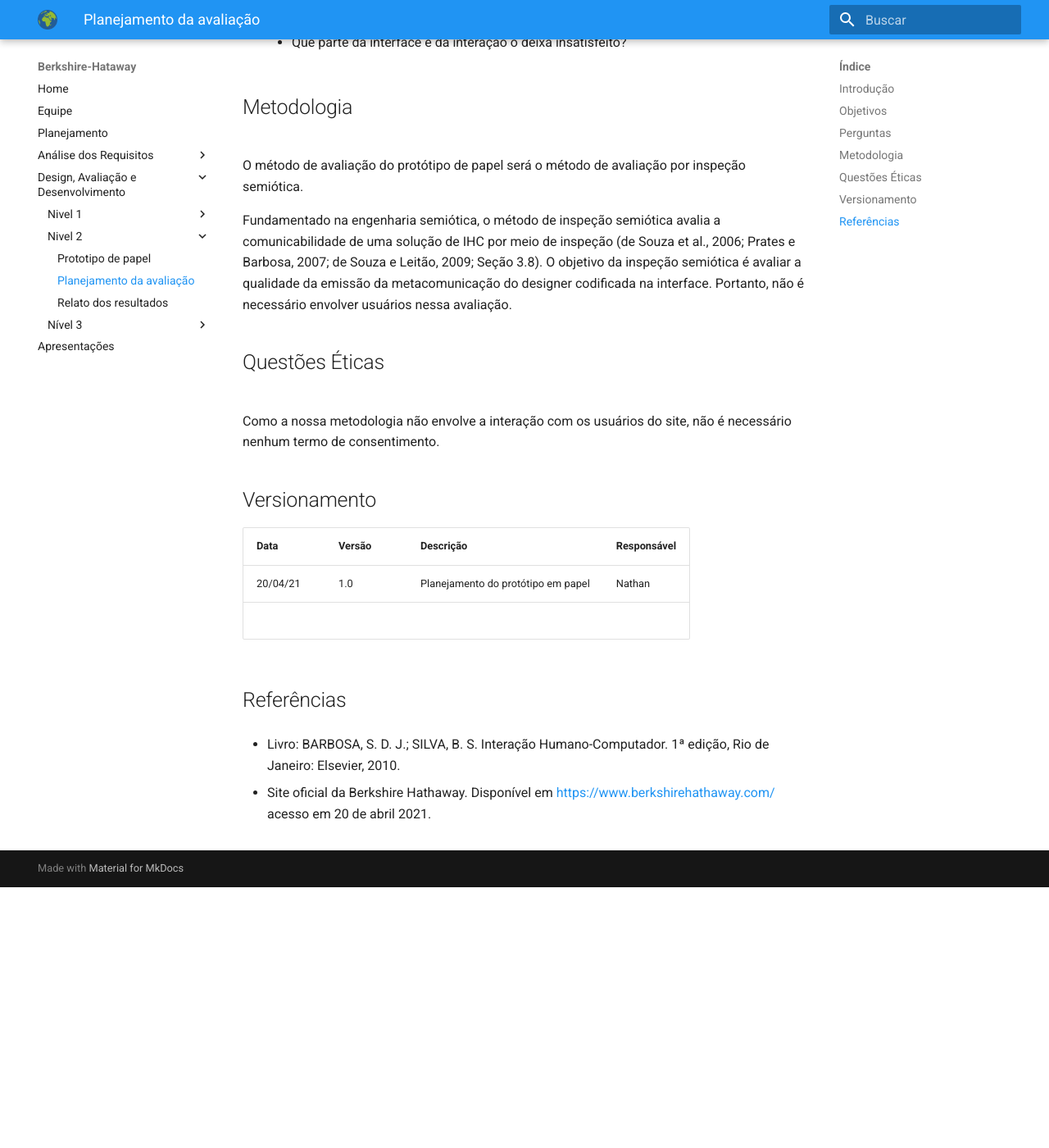
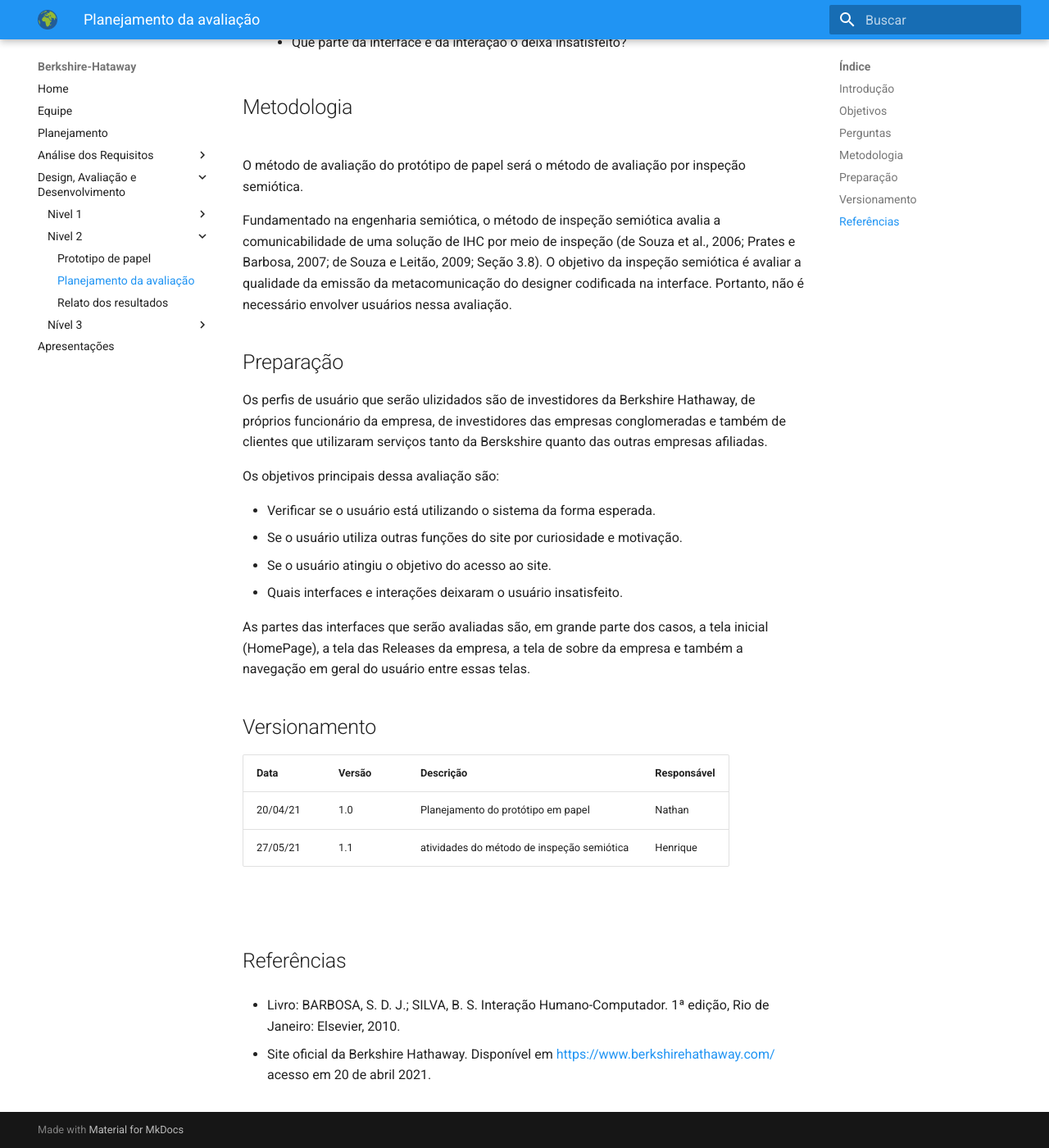
Before and after one commit to jon6thanbatista/2020.2-berkshirehataway, an MkDocs documentation site: the page built from docs/Design_avaliacao_desenvolvimento/Nivel_2/Planejamento_prototipo_papel.md, in a window 1280 px wide and 1400 px high, scrolled down 1849 px. Shown: the whole window at 82% size. Built offline with MkDocs 1.6.1 and Material for MkDocs 9.7.7, drawn with Linux system fonts in a browser that asks for light colours; before the commit the page ends 2931 px from its top, so only the background shows below that.

Commit message:
Atividades do método de inspeção semiótica. Informações, cenários e resultados

```diff
--- a/docs/Design_avaliacao_desenvolvimento/Nivel_2/Planejamento_prototipo_papel.md
+++ b/docs/Design_avaliacao_desenvolvimento/Nivel_2/Planejamento_prototipo_papel.md
@@ -62,11 +62,20 @@
 Fundamentado na engenharia semiótica, o método de inspeção semiótica avalia a comunicabilidade de uma solução de IHC por meio de inspeção (de Souza et al., 2006; Prates e Barbosa, 2007; de Souza e Leitão, 2009; Seção 3.8). O objetivo da inspeção semiótica é avaliar a qualidade da emissão da metacomunicação do designer codificada na interface. Portanto, não é necessário envolver usuários nessa avaliação.
 <br>
 
-## Questões Éticas
+## Preparação
 
-<br>
-Como a nossa metodologia não envolve a interação com os usuários do site, não é necessário nenhum termo de consentimento.
-<br>
+Os perfis de usuário que serão ulizidados são de investidores da Berkshire Hathaway, de próprios funcionário da empresa, de investidores das empresas conglomeradas e também de clientes que utilizaram serviços tanto da Berskshire quanto das outras empresas afiliadas.
+
+Os objetivos principais dessa avaliação são:
+
+* Verificar se o usuário está utilizando o sistema da forma esperada.
+* Se o usuário utiliza outras funções do site por curiosidade e motivação.
+* Se o usuário atingiu o objetivo do acesso ao site.
+* Quais interfaces e interações deixaram o usuário insatisfeito.
+
+As partes das interfaces que serão avaliadas são, em grande parte dos casos, a tela inicial (HomePage), a tela das Releases da empresa, a tela de sobre da empresa e também a navegação em geral do usuário entre essas telas.
+
+
 
 ## Versionamento
 
@@ -74,6 +83,8 @@
 Data     |Versão        | Descrição                    | Responsável
 ------   |-----------   |-------------------------     |-------------
 20/04/21 |   1.0        | Planejamento do protótipo em papel | Nathan
+27/05/21 |   1.1        | atividades do método de inspeção semiótica | Henrique
+
 <br>
 
 ## Referências
```
Also changed, not shown: docs/Design_avaliacao_desenvolvimento/Nivel_2/Relato_de_resultados_prototipo_de_papel.md (+16 -4 lines).
